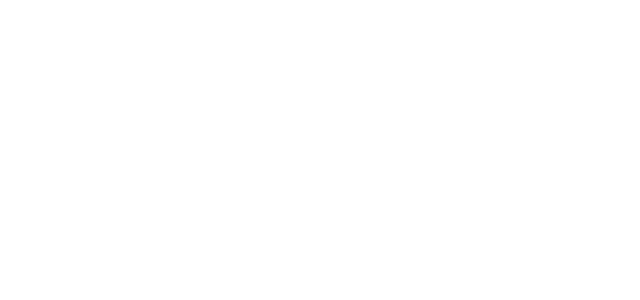
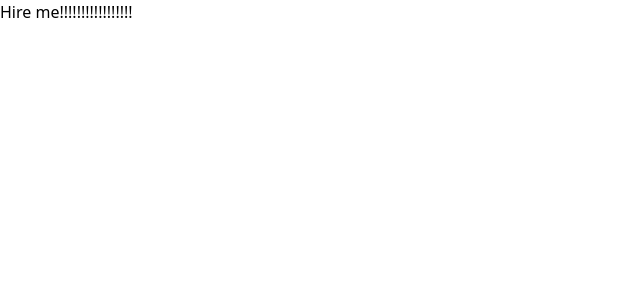
Before and after one commit to stryfe200fps/stryfe200fps.github.io, a Nuxt app: page /me in a window 1280 px wide. Before the commit this address had no page. Shown: the top 300 px of the page, without its empty margins (0-640 px from the left). Built offline with nearby package versions, Linux system fonts and the light colour scheme.

Commit message:
automatic deployment

```diff
--- /dev/null
+++ b/pages/me.vue
@@ -0,0 +1,9 @@
+<template>
+  <h1> Hire me!!!!!!!!!!!!!!!!!</h1>
+</template>
+
+<script>
+export default {
+  name: 'Me Page'
+}
+</script>
```
Also changed, not shown: 1 other file (tests, documents, lock files or other folders).
